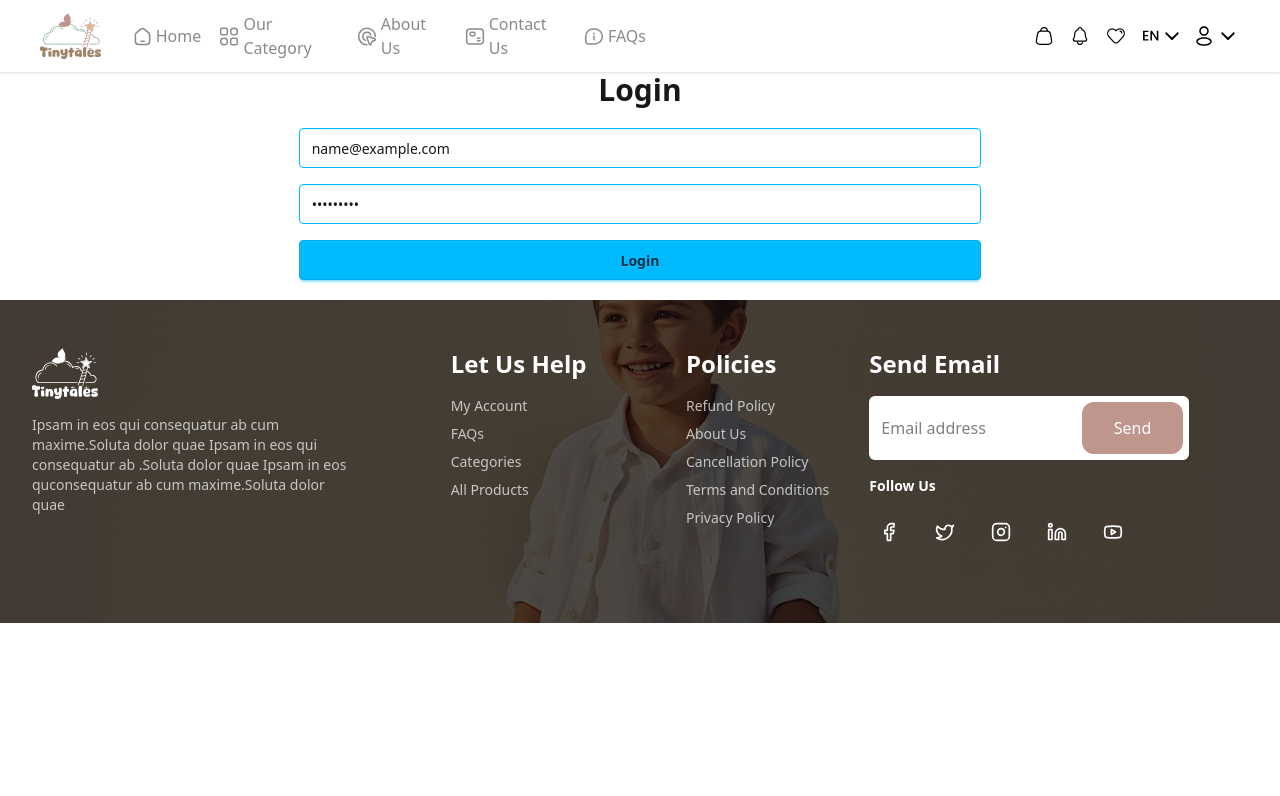
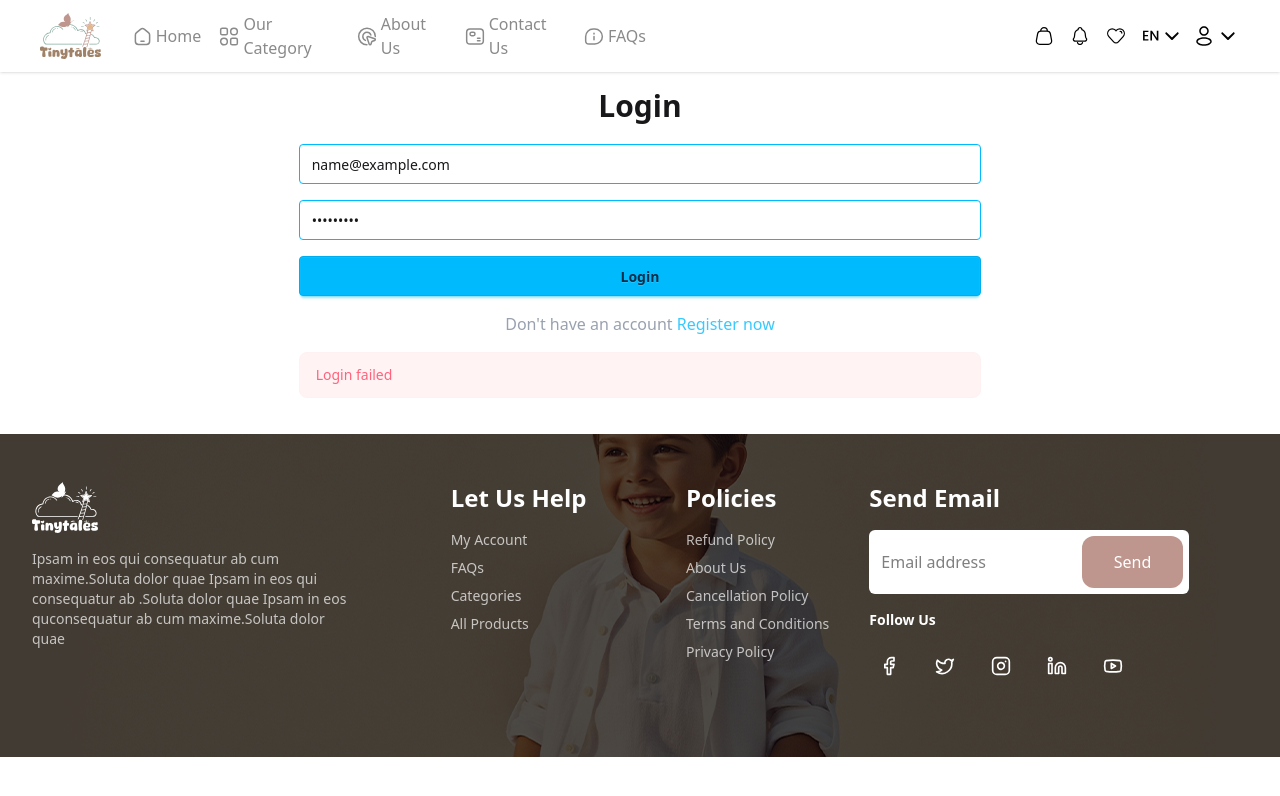
Before and after one commit to Alashmony2/trendline, a Next.js app: page /Login in a window 1280 px wide. Both pictures are taken after typing "name@example.com", "Sample123" into the empty fields and a click on the button "Login". Shown: the top 796 px of the page. Built offline with nearby package versions, Linux system fonts and the light colour scheme; no server answers.

Commit message:
update login page

```diff
--- a/src/app/(pages)/Login/page.jsx
+++ b/src/app/(pages)/Login/page.jsx
@@ -2,10 +2,12 @@
 import axios from "axios"
 import { useFormik } from "formik"
 import { useRouter } from "next/navigation"
+import { useState } from "react"
 import * as Yup from "yup"
 
 export default function Login() {
-  const router = useRouter()
+  const router = useRouter();
+  const [errorMessage, setErrorMessage] = useState("");
 
   const initialValues = {
     email: "",
@@ -24,7 +26,7 @@ export default function Login() {
         router.push(`/Welcome?name=${encodeURIComponent(data.data.name)}`)
       }
     } catch (error) {
-      console.log("Login error:", error.response?.data || error.message)
+      setErrorMessage(error.response?.data?.message || "Login failed")
     }
   }
 
@@ -40,7 +42,7 @@ export default function Login() {
   })
 
   return (
-    <div className="sm:w-2/3 mx-auto">
+    <div className="sm:w-2/3 mx-auto my-4">
       <h1 className="text-3xl text-center font-bold">Login</h1>
       <form onSubmit={formik.handleSubmit}>
         <div className="py-5 flex flex-wrap gap-4 justify-center">
@@ -53,9 +55,9 @@ export default function Login() {
             type="email"
             placeholder="Email"
           />
-          {formik.errors.email && formik.touched.email && (
-            <p className="text-red-500">{formik.errors.email}</p>
-          )}
+          {formik.errors.email && formik.touched.email && <div role="alert" className="alert alert-error alert-soft w-4/5">
+            <span>{formik.errors.email}</span>
+          </div>}
 
           <input
             onBlur={formik.handleBlur}
@@ -66,11 +68,15 @@ export default function Login() {
             type="password"
             placeholder="Password"
           />
-          {formik.errors.password && formik.touched.password && (
-            <p className="text-red-500">{formik.errors.password}</p>
-          )}
+          {formik.errors.password && formik.touched.password && <div role="alert" className="alert alert-error alert-soft w-4/5">
+            <span>{formik.errors.password}</span>
+          </div>}
 
           <button className="btn btn-info w-4/5 rounded">Login</button>
+          <p className="text-gray-400 font-medium">Don't have an account <a href="/Register" className="text-[#38C9FE]">Register now</a></p>
+          {errorMessage && <div role="alert" className="alert alert-error alert-soft w-4/5">
+            <span>{errorMessage}</span>
+          </div>}
         </div>
       </form>
     </div>
```
